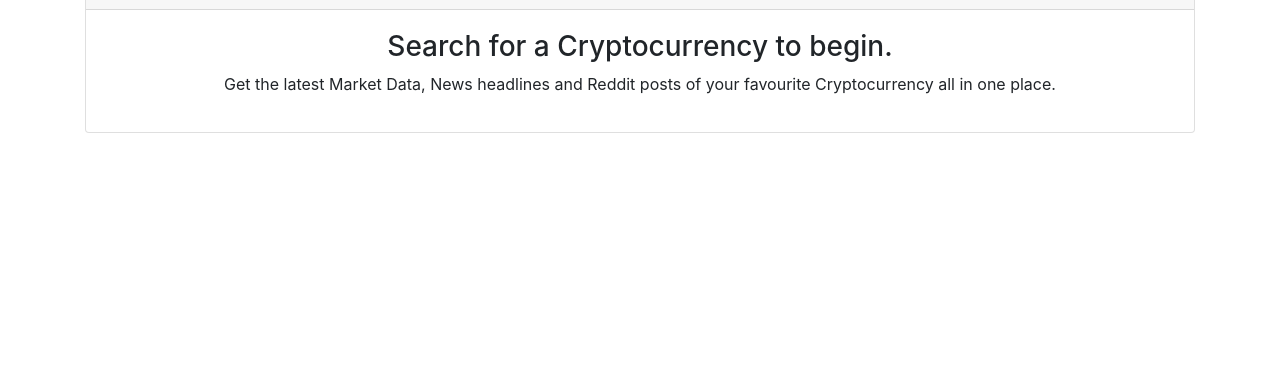
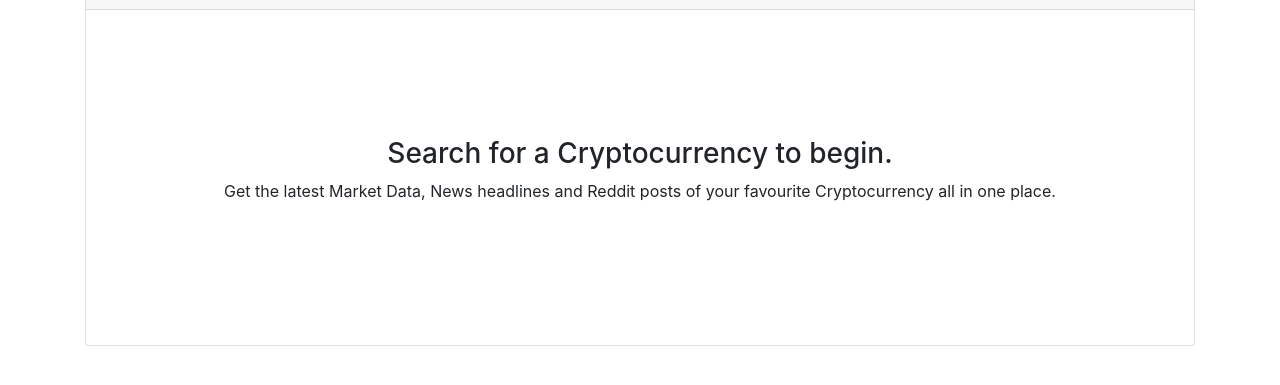
Before and after one commit to abandisch/thinkful-api-project, a plain HTML site: page index.html in a window 1280 px wide. Shown: the part 133-518 px from the top of the page. Drawn offline with nearby package versions, Linux system fonts and the light colour scheme.

Commit message:
Update styles.css with basic CSS for new layout

```diff
--- a/assets/css/styles.css
+++ b/assets/css/styles.css
@@ -1,5 +1,8 @@
 
-/* Main View */
+/* Start Page */
+.start-page {
+    padding: 10%;
+}
 .card .card-header h2 {
     margin: 0;
     line-height: 61px;
```
